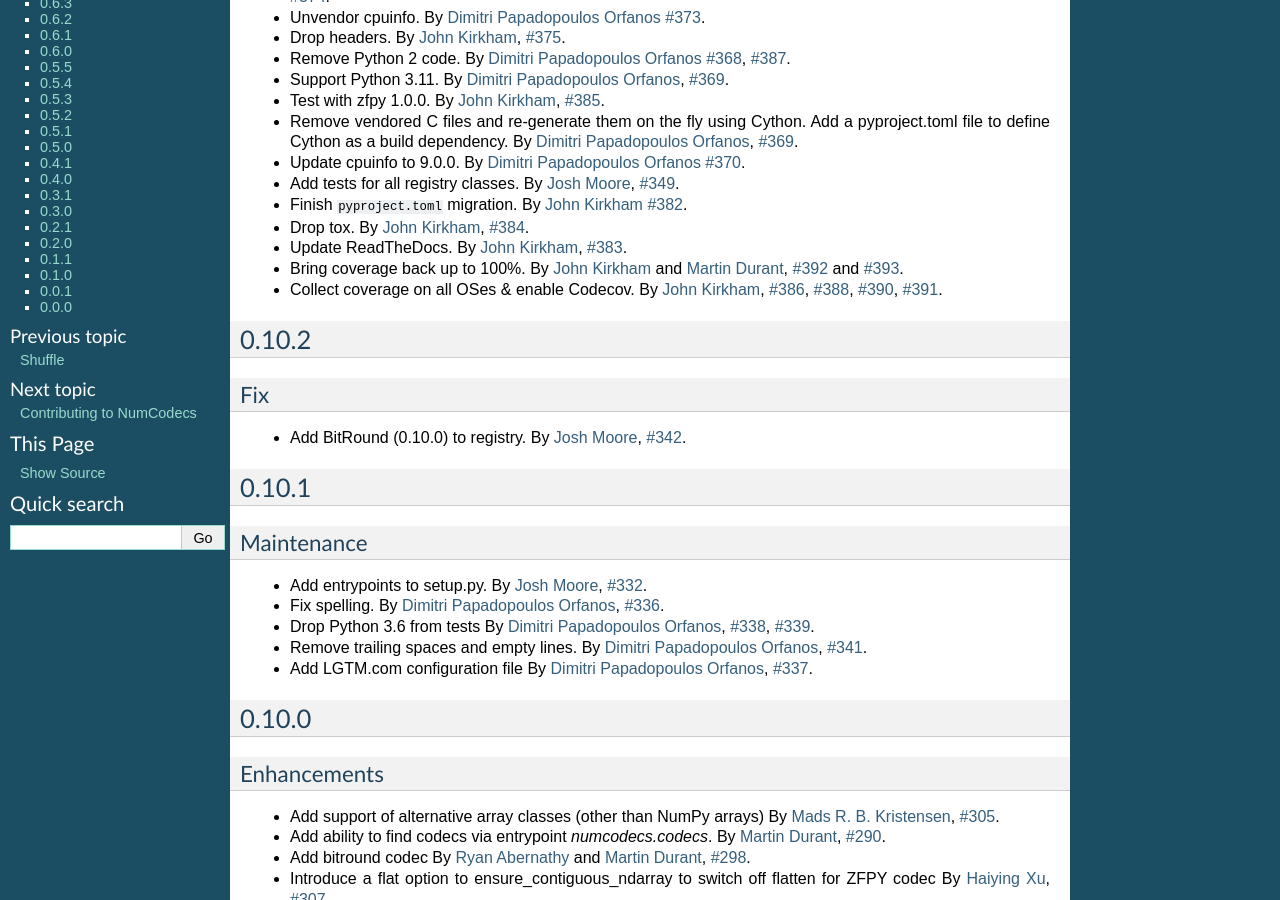
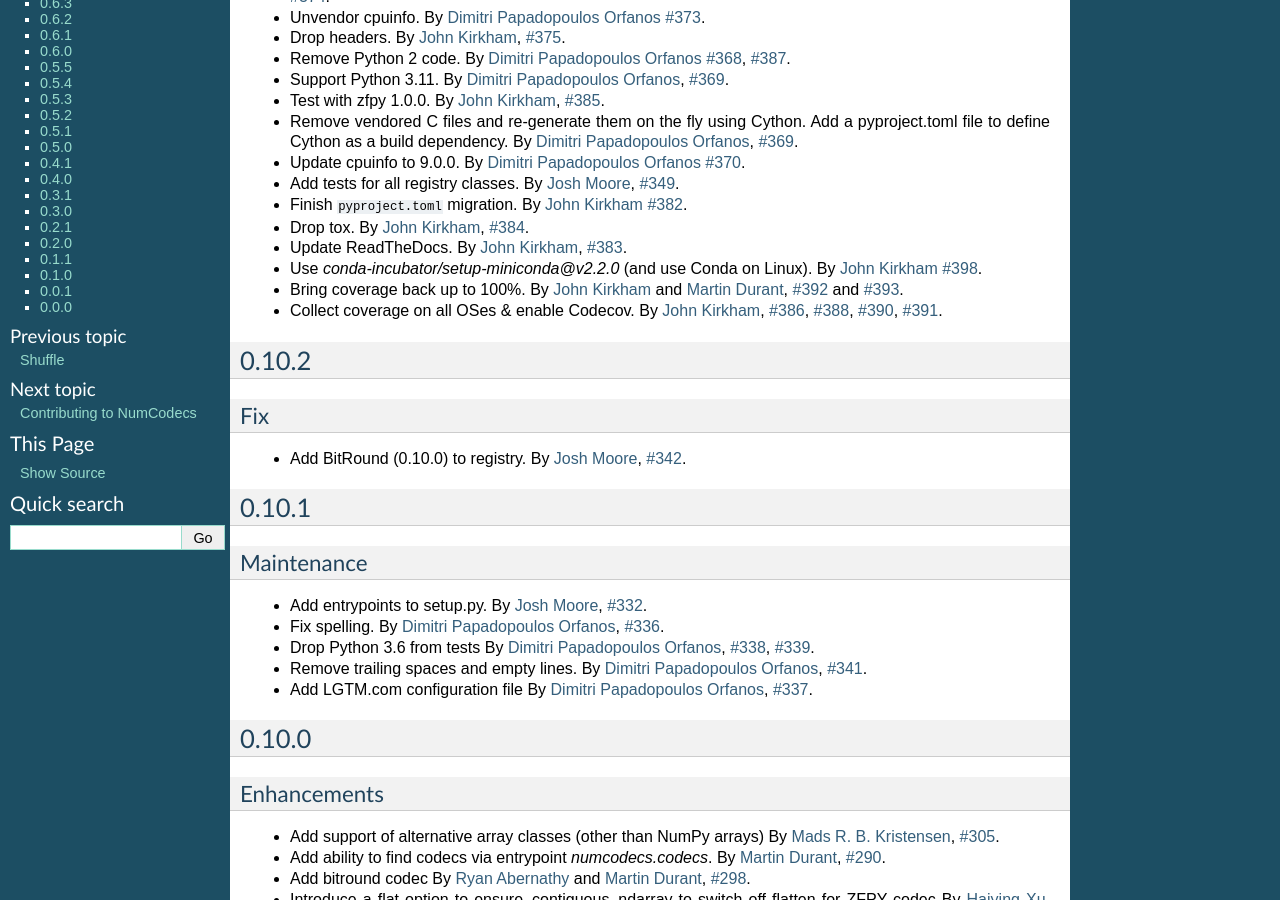
Before and after one commit to zarr-developers/numcodecs, a Sphinx documentation site: the page built from docs/release.rst, in a window 1280 px wide and 900 px high, scrolled down 415 px. Built offline with Sphinx 7.4.7, drawn with Linux system fonts in a browser that asks for light colours; pages that are not in the unit, such as notebooks, are missing from menus; the version number could not be read and is left out.

Commit message:
Add release entry

```diff
--- a/docs/release.rst
+++ b/docs/release.rst
@@ -64,6 +64,9 @@ Maintenance
 
 * Update ReadTheDocs.
   By :user:`John Kirkham <jakirkham>`, :issue:`383`.
+
+* Use `conda-incubator/setup-miniconda@v2.2.0` (and use Conda on Linux).
+  By :user:`John Kirkham <jakirkham>` :issue:`398`.
 
 * Bring coverage back up to 100%.
   By :user:`John Kirkham <jakirkham>` and :user:`Martin Durant <martindurant>`,
```
